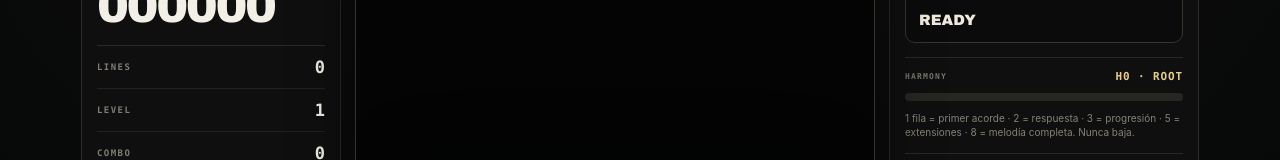
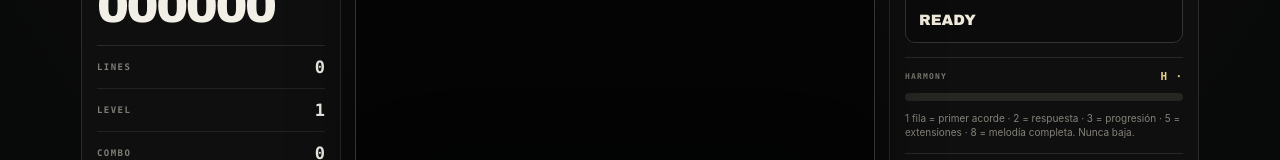
Before and after one commit to emmanuel56mixta-ctrl/beatriz, a React (Vite) app: page / in a window 1280 px wide. Shown: the part 179-339 px from the top of the page. Built offline with nearby package versions, Linux system fonts and the light colour scheme.

Commit message:
Connect game clears to construction-driven music memory

```diff
--- a/src/game/session.ts
+++ b/src/game/session.ts
@@ -1,5 +1,5 @@
 import { TetrisEngine } from "./engine";
-import { CoreAudio, type SectionVariant, type SkinStage, type TensionState } from "./coreAudioV203";
+import { CoreAudio, type SectionVariant, type SkinStage, type TensionState } from "./coreAudioV204";
 import { Renderer } from "./render";
 import { Juice } from "./juice";
 import { Input, type InputAction } from "./input";
@@ -14,10 +14,10 @@ function saveHigh(n:number){try{localStorage.setItem(HI_KEY,String(n));}catch{/*
 export type CoreHud={
   score:number;high:number;lines:number;level:number;combo:number;tetrises:number;bpm:number;bar:number;beat:number;step:number;
   boardHeight:number;skinStage:SkinStage;skinName:string;section:SectionVariant;tension:TensionState;lastGesture:string;flash:string|null;
-  momentum:number;nextMomentum:number;harmonyStage:number;harmonyName:string;instrumentTier:number;instrumentName:string;
+  momentum:number;nextMomentum:number;memoryCount:number;inventoryName:string;instrumentTier:number;instrumentName:string;lastRowSignature:string;
   hold:PieceId|null;canHold:boolean;next:PieceId[];
 };
-function emptyHud():CoreHud{return{score:0,high:loadHigh(),lines:0,level:1,combo:0,tetrises:0,bpm:124,bar:1,beat:1,step:0,boardHeight:0,skinStage:0,skinName:"SKELETON",section:"A",tension:"CALM",lastGesture:"READY",flash:null,momentum:0,nextMomentum:4,harmonyStage:0,harmonyName:"ROOT",instrumentTier:0,instrumentName:"RAW",hold:null,canHold:true,next:[]};}
+function emptyHud():CoreHud{return{score:0,high:loadHigh(),lines:0,level:1,combo:0,tetrises:0,bpm:124,bar:1,beat:1,step:0,boardHeight:0,skinStage:0,skinName:"SKELETON",section:"A",tension:"CALM",lastGesture:"READY",flash:null,momentum:0,nextMomentum:4,memoryCount:0,inventoryName:"FOUNDATION",instrumentTier:0,instrumentName:"RAW",lastRowSignature:"—",hold:null,canHold:true,next:[]};}
 
 export class Session{
   engine=new TetrisEngine();house=new CoreAudio();renderer:Renderer;juice=new Juice();input=new Input();hud:CoreHud=emptyHud();
@@ -43,9 +43,12 @@ export class Session{
   private scan(step:number){if(this.mode!=="playing")return;const mix=analyze(this.engine,this.house.energy);for(const cell of cellsOnStep(mix,step))this.renderer.flashCell(cell.col,stepToRow(step));}
   private handleInput(dt:number){for(const a of this.input.pump())this.act(a);if(this.mode!=="playing")return;const steps=this.input.tickRepeat(dt);if(!steps)return;const dir=steps>0?1:-1;for(let i=0;i<Math.abs(steps);i++)this.apply(this.engine.move(dir));}
   private act(a:InputAction){if(a==="mute"){this.setMuted(!this.muted);return;}if(a==="pause"){if(this.mode==="playing")this.pause();else if(this.mode==="paused")this.resume();return;}if(a==="remix")return;if(a==="drop"){this.drop();return;}if(this.mode!=="playing")return;if(a==="left")this.apply(this.engine.move(-1));if(a==="right")this.apply(this.engine.move(1));if(a==="rotCW")this.apply(this.engine.rotate(1));if(a==="rotCCW")this.apply(this.engine.rotate(-1));if(a==="hard"){const onOne=this.house.hardDrop();if(onOne)this.flash("ON THE 1",700);this.apply(this.engine.hardDrop());}if(a==="hold")this.apply(this.engine.holdPiece());if(a==="soft")this.apply(this.engine.softDrop());}
-  private apply(events:GameEvent[]){if(!events.length)return;for(const ev of events){if(ev.kind==="harddrop")this.juice.addTrauma(0.14);if(ev.kind==="lock"){this.house.lock(ev.piece);this.juice.addTrauma(0.08);}if(ev.kind==="clear"){this.house.clear(ev.lines,ev.combo,this.engine.lines);const label=ev.lines===4?"TETRIS":ev.lines===3?"TRIPLE":ev.lines===2?"DOUBLE":"SINGLE";this.flash(label,ev.lines>=4?1000:650);this.juice.addTrauma(0.16+ev.lines*0.09);const color=tokenColor(ev.tspin?"T":"I");for(const row of ev.clearedRows)for(let c=0;c<10;c++){const{x,y}=this.renderer.cellCenter(c,row);this.juice.burst(x,y,color,3);}const mid=this.renderer.cellCenter(5,10);this.juice.float(mid.x,mid.y,label);}if(ev.kind==="gameover"){this.mode="over";this.input.enabled=false;this.house.tapeStop();const hi=Math.max(this.hud.high,this.engine.score);saveHigh(hi);this.hud.high=hi;this.flash("FIN",1600);}}this.emit();}
+  private apply(events:GameEvent[]){if(!events.length)return;for(const ev of events){if(ev.kind==="harddrop")this.juice.addTrauma(.14);if(ev.kind==="lock"){this.house.lock(ev.piece);this.juice.addTrauma(.08);}if(ev.kind==="clear"){
+      this.house.clear(ev.lines,ev.combo,this.engine.lines,ev.rowPatterns??[]);
+      const label=ev.lines===4?"TETRIS":ev.lines===3?"TRIPLE":ev.lines===2?"DOUBLE":"SINGLE";this.flash(ev.lines===4?"TETRIS · NEW KIT":`${label} · MUSIC BUILT`,ev.lines>=4?1100:750);this.juice.addTrauma(.16+ev.lines*.09);const color=tokenColor(ev.tspin?"T":"I");for(const row of ev.clearedRows)for(let c=0;c<10;c++){const{x,y}=this.renderer.cellCenter(c,row);this.juice.burst(x,y,color,3);}const mid=this.renderer.cellCenter(5,10);this.juice.float(mid.x,mid.y,label);
+    }if(ev.kind==="gameover"){this.mode="over";this.input.enabled=false;this.house.tapeStop();const hi=Math.max(this.hud.high,this.engine.score);saveHigh(hi);this.hud.high=hi;this.flash("FIN",1600);}}this.emit();}
   private flash(text:string,ms:number){this.flashText=text;this.flashUntil=performance.now()+ms;}
-  private syncHud(){const snap=this.engine.snapshot();const clock=this.house.visual();const mix=analyze(this.engine,this.house.energy);const nextMomentum=(Math.floor(this.house.momentum/4)+1)*4;this.hud={score:snap.score,high:Math.max(this.hud.high,snap.score),lines:snap.lines,level:snap.level,combo:snap.combo,tetrises:snap.tetrises,bpm:clock.bpm,bar:clock.bar,beat:clock.beat,step:clock.step,boardHeight:mix.stackHeight,skinStage:this.house.skinStage,skinName:clock.phrase.split(" · ")[1]??"SKELETON",section:this.house.sectionVariant,tension:this.house.tensionState,lastGesture:this.house.lastGesture,flash:this.flashText,momentum:this.house.momentum,nextMomentum,harmonyStage:this.house.harmonyStage,harmonyName:this.house.harmonyName,instrumentTier:this.house.instrumentTier,instrumentName:this.house.instrumentName,hold:snap.hold,canHold:snap.canHold,next:snap.next};this.onHud(this.hud,this.mode);}
+  private syncHud(){const snap=this.engine.snapshot();const clock=this.house.visual();const mix=analyze(this.engine,this.house.energy);const nextMomentum=(Math.floor(this.house.momentum/4)+1)*4;this.hud={score:snap.score,high:Math.max(this.hud.high,snap.score),lines:snap.lines,level:snap.level,combo:snap.combo,tetrises:snap.tetrises,bpm:clock.bpm,bar:clock.bar,beat:clock.beat,step:clock.step,boardHeight:mix.stackHeight,skinStage:this.house.skinStage,skinName:clock.phrase.split(" · ")[1]??"SKELETON",section:this.house.sectionVariant,tension:this.house.tensionState,lastGesture:this.house.lastGesture,flash:this.flashText,momentum:this.house.momentum,nextMomentum,memoryCount:this.house.memoryCount,inventoryName:this.house.inventoryName,instrumentTier:this.house.instrumentTier,instrumentName:this.house.instrumentName,lastRowSignature:this.house.lastRowSignature,hold:snap.hold,canHold:snap.canHold,next:snap.next};this.onHud(this.hud,this.mode);}
   private emit(){this.syncHud();}
 }
 function tokenColor(id:PieceId){if(typeof document==="undefined")return"#e8e4d9";return getComputedStyle(document.documentElement).getPropertyValue(PIECE_COLOR_VAR[id]).trim()||"#e8e4d9";}
```
